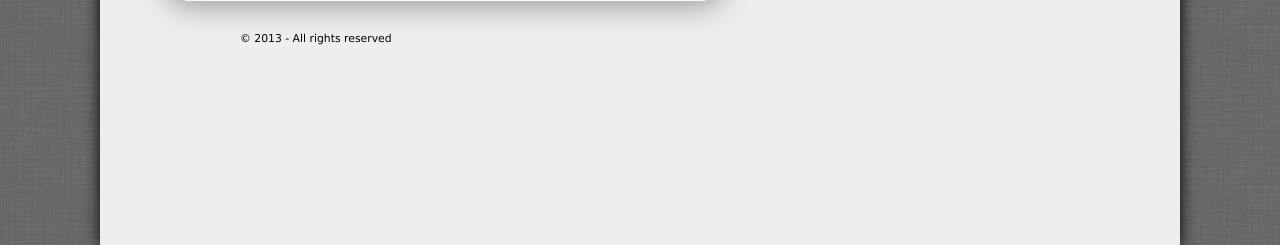
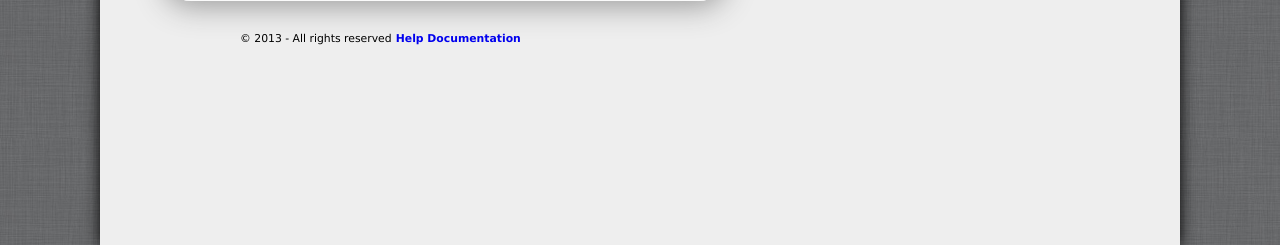
Before and after one commit to abell25/SmartSocket, a PHP site: page /account.html.php in a window 1280 px wide. Shown: the part 640-885 px from the top of the page. Run offline with PHP 8.4, Linux system fonts and the light colour scheme; the visitor is signed in with stand-in values (Sample User, id 1); data that the repository does not hold is empty.

Commit message:
Forgot to add link in template for footer

```diff
--- a/template.php
+++ b/template.php
@@ -61,6 +61,7 @@ function PrintHeader($P) {
       </div><!-- content -->
       <div id="footer">
       <small>&copy; 2013 - All rights reserved</small>
+	  <small><a href="index.php?helpDOC">Help Documentation</a></small>
       </div>
     </div>
   </body>
```
